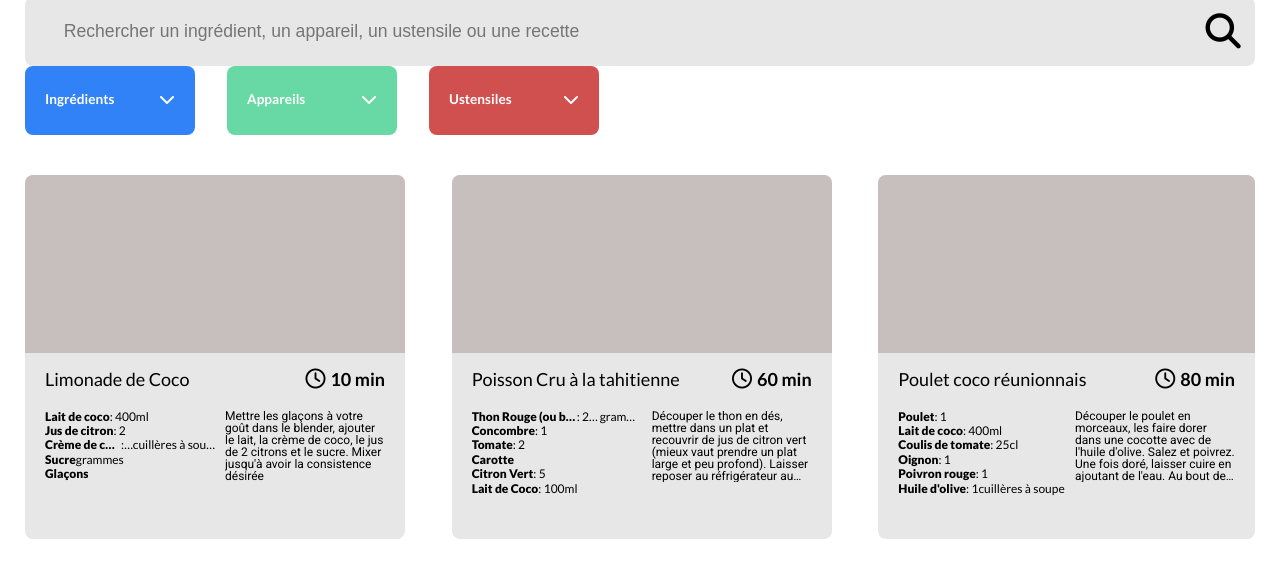
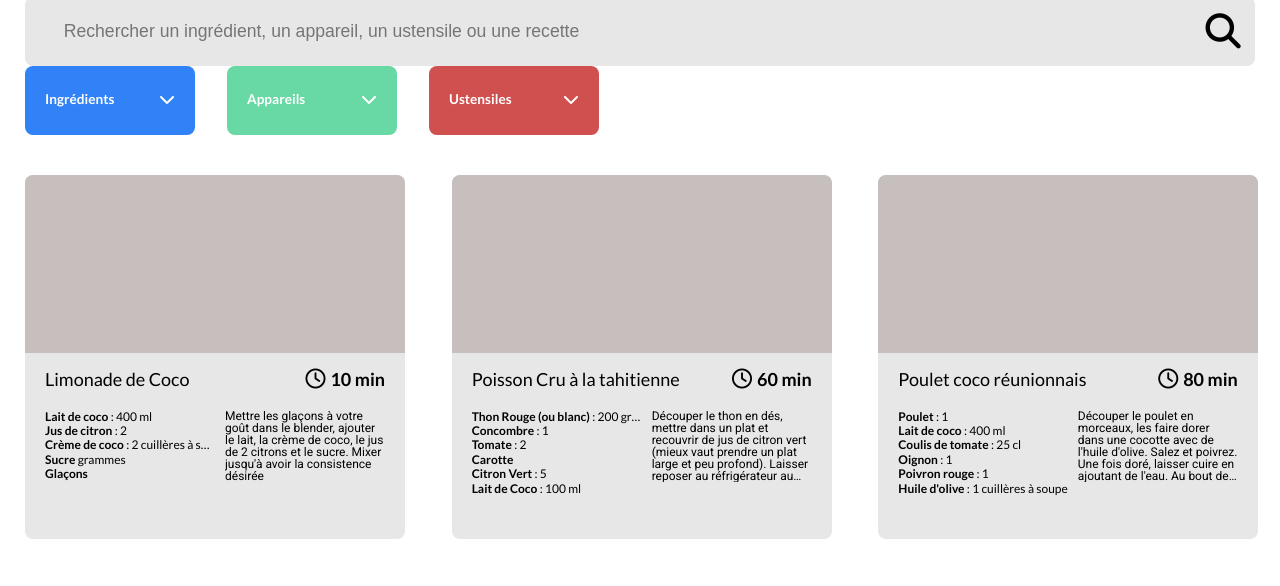
Before and after one commit to obcr/-Bianciotto_7_08012022.github.io, a website: page index.html in a window 1280 px wide. Shown: the part 165-751 px from the top of the page. Drawn offline with Linux system fonts and the light colour scheme.

Commit message:
css touch

```diff
--- a/js/Recipe.js
+++ b/js/Recipe.js
@@ -37,9 +37,7 @@ class Recipe {
 
                     return `
                     <div class="ingredientRecette">
-                    <li class="ingredientRecette__produits">${element.ingredient}</li>
-                    <li class="ingredientRecette__quantity">${quantityContent}</li>
-                    <li class="ingredientRecette__unit">${unitContent}</li>
+                    <li class="ingredientRecette__produits"><strong>${element.ingredient}</strong> ${quantityContent} ${unitContent}</li>
                     </div>
                     `
                   })
--- a/sass/layouts/_recette.scss
+++ b/sass/layouts/_recette.scss
@@ -95,12 +95,6 @@
   white-space: nowrap;
   overflow: hidden;
   &__produits {
-    font-weight: 900;
-  }
-  &__quantity {
-    font-weight: 400;
-  }
-  &__unit {
     font-weight: 400;
   }
 }
```
Also changed, not shown: public/css/style.css, 1 other file.
